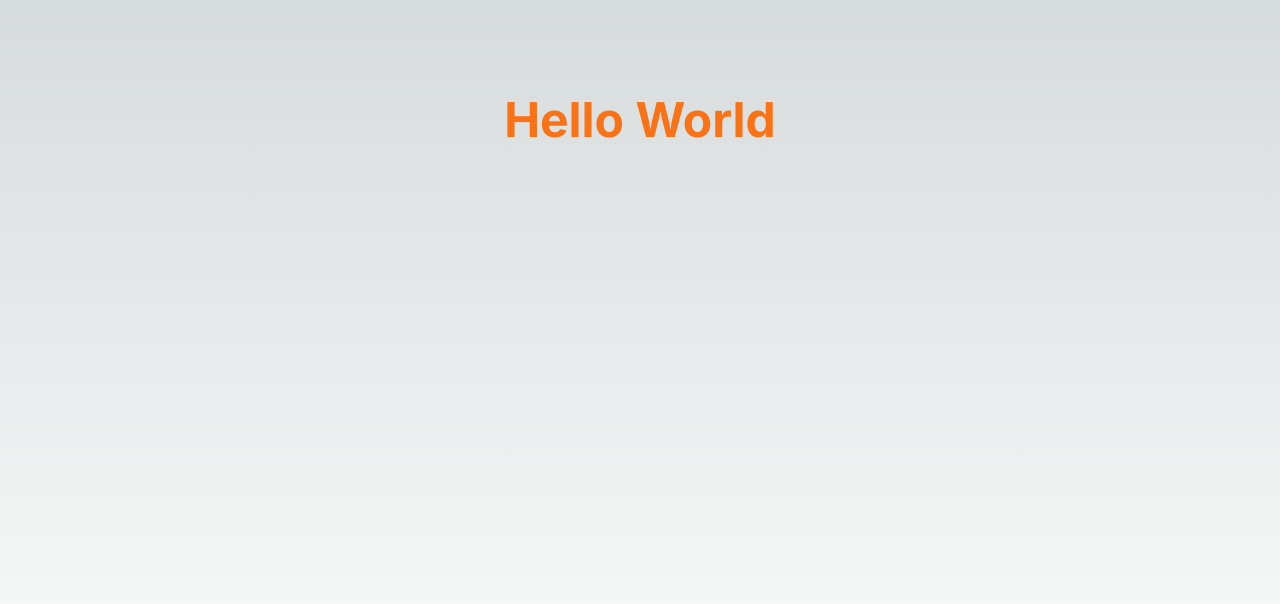
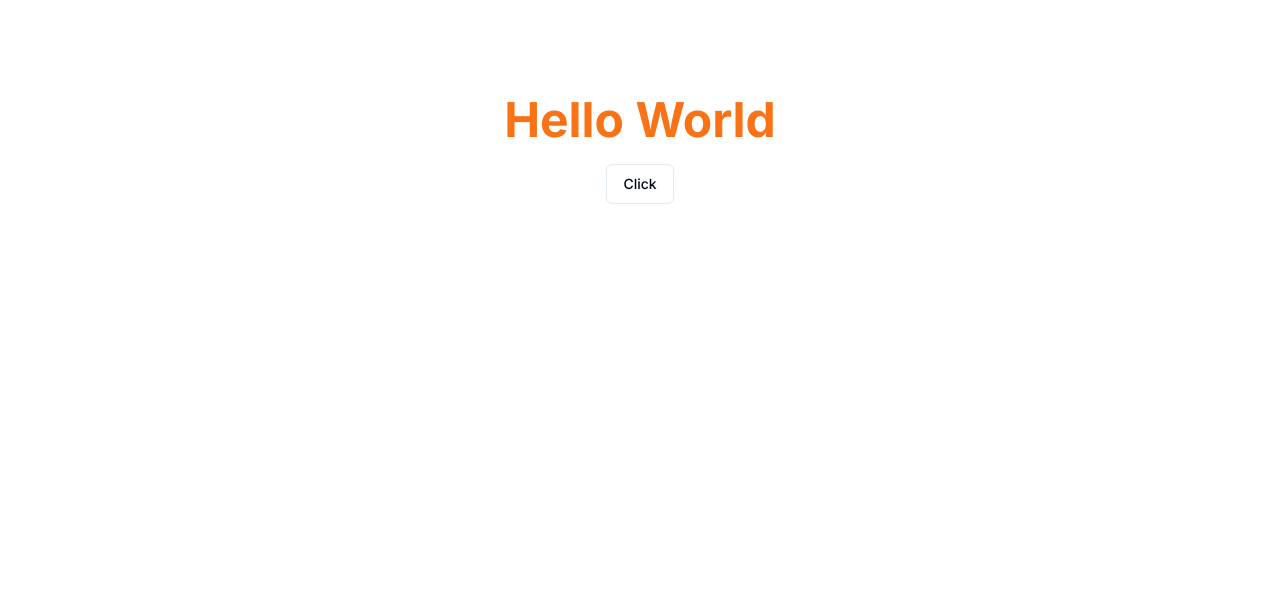
Before and after one commit to NaokiYazawa/task-app, a Next.js app: page / in a window 1280 px wide. Shown: the top 604 px of the page. Built offline with nearby package versions, Linux system fonts and the light colour scheme.

Commit message:
feat: setup shadcn/ui

```diff
--- a/src/app/globals.css
+++ b/src/app/globals.css
@@ -2,32 +2,75 @@
 @tailwind components;
 @tailwind utilities;
 
-:root {
-  --foreground-rgb: 0, 0, 0;
-  --background-start-rgb: 214, 219, 220;
-  --background-end-rgb: 255, 255, 255;
-}
+@layer base {
+  :root {
+    --background: 0 0% 100%;
+    --foreground: 222.2 84% 4.9%;
 
-@media (prefers-color-scheme: dark) {
-  :root {
-    --foreground-rgb: 255, 255, 255;
-    --background-start-rgb: 0, 0, 0;
-    --background-end-rgb: 0, 0, 0;
+    --card: 0 0% 100%;
+    --card-foreground: 222.2 84% 4.9%;
+
+    --popover: 0 0% 100%;
+    --popover-foreground: 222.2 84% 4.9%;
+
+    --primary: 222.2 47.4% 11.2%;
+    --primary-foreground: 210 40% 98%;
+
+    --secondary: 210 40% 96.1%;
+    --secondary-foreground: 222.2 47.4% 11.2%;
+
+    --muted: 210 40% 96.1%;
+    --muted-foreground: 215.4 16.3% 46.9%;
+
+    --accent: 210 40% 96.1%;
+    --accent-foreground: 222.2 47.4% 11.2%;
+
+    --destructive: 0 84.2% 60.2%;
+    --destructive-foreground: 210 40% 98%;
+
+    --border: 214.3 31.8% 91.4%;
+    --input: 214.3 31.8% 91.4%;
+    --ring: 222.2 84% 4.9%;
+
+    --radius: 0.5rem;
+  }
+
+  .dark {
+    --background: 222.2 84% 4.9%;
+    --foreground: 210 40% 98%;
+
+    --card: 222.2 84% 4.9%;
+    --card-foreground: 210 40% 98%;
+
+    --popover: 222.2 84% 4.9%;
+    --popover-foreground: 210 40% 98%;
+
+    --primary: 210 40% 98%;
+    --primary-foreground: 222.2 47.4% 11.2%;
+
+    --secondary: 217.2 32.6% 17.5%;
+    --secondary-foreground: 210 40% 98%;
+
+    --muted: 217.2 32.6% 17.5%;
+    --muted-foreground: 215 20.2% 65.1%;
+
+    --accent: 217.2 32.6% 17.5%;
+    --accent-foreground: 210 40% 98%;
+
+    --destructive: 0 62.8% 30.6%;
+    --destructive-foreground: 210 40% 98%;
+
+    --border: 217.2 32.6% 17.5%;
+    --input: 217.2 32.6% 17.5%;
+    --ring: 212.7 26.8% 83.9%;
   }
 }
 
-body {
-  color: rgb(var(--foreground-rgb));
-  background: linear-gradient(
-      to bottom,
-      transparent,
-      rgb(var(--background-end-rgb))
-    )
-    rgb(var(--background-start-rgb));
-}
-
-@layer utilities {
-  .text-balance {
-    text-wrap: balance;
+@layer base {
+  * {
+    @apply border-border;
+  }
+  body {
+    @apply bg-background text-foreground;
   }
 }
--- a/src/app/page.tsx
+++ b/src/app/page.tsx
@@ -1,7 +1,12 @@
+import { Button } from "@/components/ui/button";
+
 export default function Home() {
   return (
-    <main className="flex min-h-screen flex-col items-center justify-between p-24">
+    <main className="flex min-h-screen flex-col items-center p-24">
       <p className="text-orange-500 font-bold text-5xl">Hello World</p>
+      <Button className="my-5" variant="outline">
+        Click
+      </Button>
     </main>
   );
 }
--- /dev/null
+++ b/src/components/ui/button.tsx
@@ -0,0 +1,56 @@
+import * as React from "react"
+import { Slot } from "@radix-ui/react-slot"
+import { cva, type VariantProps } from "class-variance-authority"
+
+import { cn } from "@/lib/utils"
+
+const buttonVariants = cva(
+  "inline-flex items-center justify-center whitespace-nowrap rounded-md text-sm font-medium ring-offset-background transition-colors focus-visible:outline-none focus-visible:ring-2 focus-visible:ring-ring focus-visible:ring-offset-2 disabled:pointer-events-none disabled:opacity-50",
+  {
+    variants: {
+      variant: {
+        default: "bg-primary text-primary-foreground hover:bg-primary/90",
+        destructive:
+          "bg-destructive text-destructive-foreground hover:bg-destructive/90",
+        outline:
+          "border border-input bg-background hover:bg-accent hover:text-accent-foreground",
+        secondary:
+          "bg-secondary text-secondary-foreground hover:bg-secondary/80",
+        ghost: "hover:bg-accent hover:text-accent-foreground",
+        link: "text-primary underline-offset-4 hover:underline",
+      },
+      size: {
+        default: "h-10 px-4 py-2",
+        sm: "h-9 rounded-md px-3",
+        lg: "h-11 rounded-md px-8",
+        icon: "h-10 w-10",
+      },
+    },
+    defaultVariants: {
+      variant: "default",
+      size: "default",
+    },
+  }
+)
+
+export interface ButtonProps
+  extends React.ButtonHTMLAttributes<HTMLButtonElement>,
+    VariantProps<typeof buttonVariants> {
+  asChild?: boolean
+}
+
+const Button = React.forwardRef<HTMLButtonElement, ButtonProps>(
+  ({ className, variant, size, asChild = false, ...props }, ref) => {
+    const Comp = asChild ? Slot : "button"
+    return (
+      <Comp
+        className={cn(buttonVariants({ variant, size, className }))}
+        ref={ref}
+        {...props}
+      />
+    )
+  }
+)
+Button.displayName = "Button"
+
+export { Button, buttonVariants }
--- /dev/null
+++ b/src/lib/utils.ts
@@ -0,0 +1,6 @@
+import { type ClassValue, clsx } from "clsx"
+import { twMerge } from "tailwind-merge"
+
+export function cn(...inputs: ClassValue[]) {
+  return twMerge(clsx(inputs))
+}
--- a/tailwind.config.ts
+++ b/tailwind.config.ts
@@ -1,20 +1,80 @@
-import type { Config } from "tailwindcss";
+import type { Config } from "tailwindcss"
 
-const config: Config = {
+const config = {
+  darkMode: ["class"],
   content: [
-    "./src/pages/**/*.{js,ts,jsx,tsx,mdx}",
-    "./src/components/**/*.{js,ts,jsx,tsx,mdx}",
-    "./src/app/**/*.{js,ts,jsx,tsx,mdx}",
-  ],
+    './pages/**/*.{ts,tsx}',
+    './components/**/*.{ts,tsx}',
+    './app/**/*.{ts,tsx}',
+    './src/**/*.{ts,tsx}',
+	],
+  prefix: "",
   theme: {
+    container: {
+      center: true,
+      padding: "2rem",
+      screens: {
+        "2xl": "1400px",
+      },
+    },
     extend: {
-      backgroundImage: {
-        "gradient-radial": "radial-gradient(var(--tw-gradient-stops))",
-        "gradient-conic":
-          "conic-gradient(from 180deg at 50% 50%, var(--tw-gradient-stops))",
+      colors: {
+        border: "hsl(var(--border))",
+        input: "hsl(var(--input))",
+        ring: "hsl(var(--ring))",
+        background: "hsl(var(--background))",
+        foreground: "hsl(var(--foreground))",
+        primary: {
+          DEFAULT: "hsl(var(--primary))",
+          foreground: "hsl(var(--primary-foreground))",
+        },
+        secondary: {
+          DEFAULT: "hsl(var(--secondary))",
+          foreground: "hsl(var(--secondary-foreground))",
+        },
+        destructive: {
+          DEFAULT: "hsl(var(--destructive))",
+          foreground: "hsl(var(--destructive-foreground))",
+        },
+        muted: {
+          DEFAULT: "hsl(var(--muted))",
+          foreground: "hsl(var(--muted-foreground))",
+        },
+        accent: {
+          DEFAULT: "hsl(var(--accent))",
+          foreground: "hsl(var(--accent-foreground))",
+        },
+        popover: {
+          DEFAULT: "hsl(var(--popover))",
+          foreground: "hsl(var(--popover-foreground))",
+        },
+        card: {
+          DEFAULT: "hsl(var(--card))",
+          foreground: "hsl(var(--card-foreground))",
+        },
+      },
+      borderRadius: {
+        lg: "var(--radius)",
+        md: "calc(var(--radius) - 2px)",
+        sm: "calc(var(--radius) - 4px)",
+      },
+      keyframes: {
+        "accordion-down": {
+          from: { height: "0" },
+          to: { height: "var(--radix-accordion-content-height)" },
+        },
+        "accordion-up": {
+          from: { height: "var(--radix-accordion-content-height)" },
+          to: { height: "0" },
+        },
+      },
+      animation: {
+        "accordion-down": "accordion-down 0.2s ease-out",
+        "accordion-up": "accordion-up 0.2s ease-out",
       },
     },
   },
-  plugins: [],
-};
-export default config;
+  plugins: [require("tailwindcss-animate")],
+} satisfies Config
+
+export default config
```
Also changed, not shown: package.json (+7 -1 lines), components.json (added), 1 other file (tests, documents, lock files or other folders).
